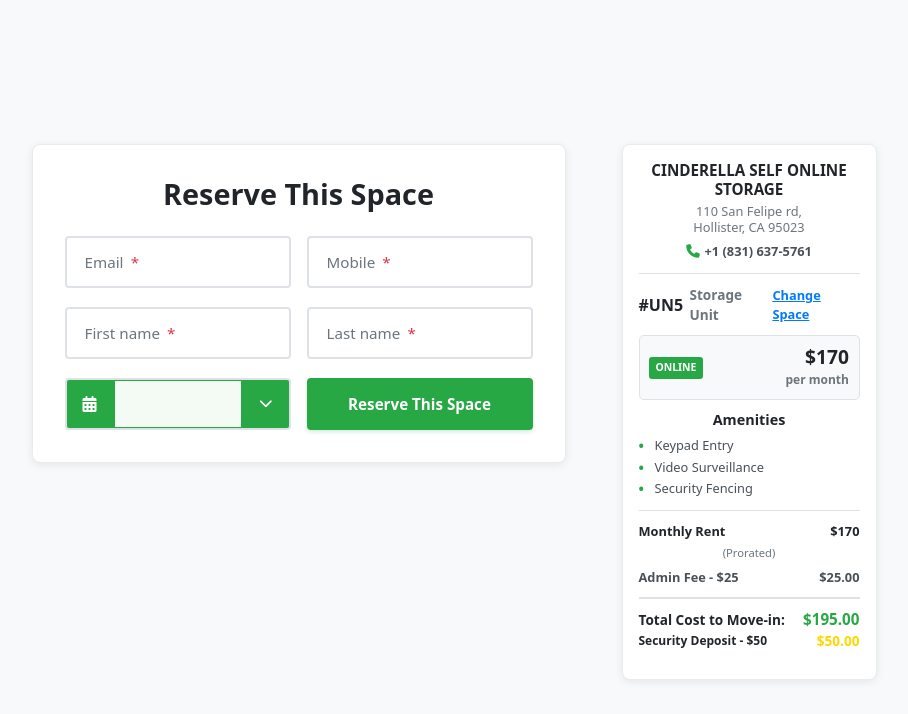
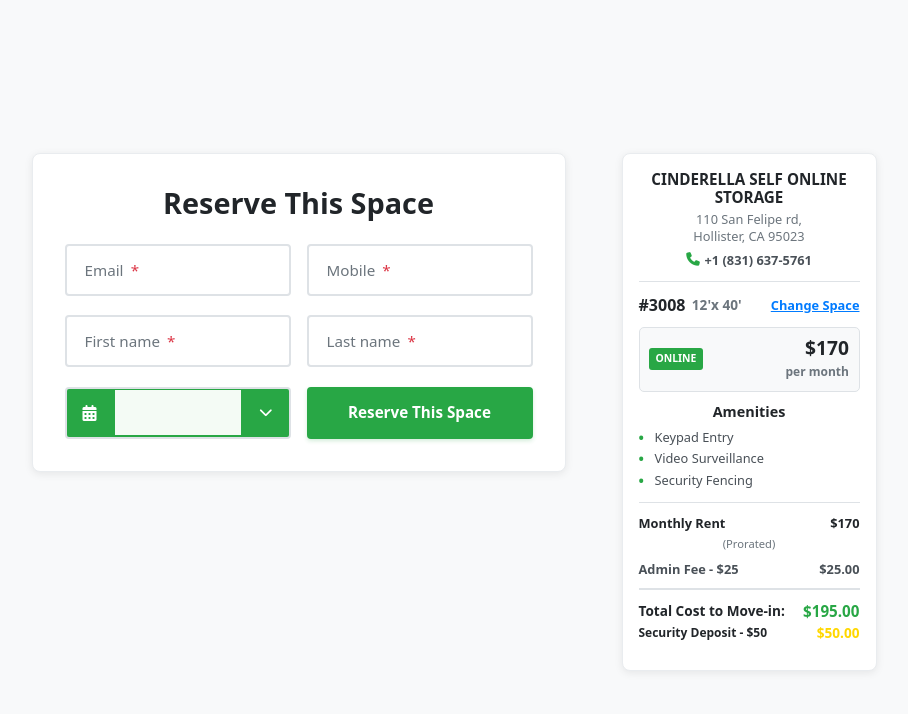
Before and after one commit to aquiiibbb/store-space-pr3, a React (Create React App) app: page /un5 in a window 1280 px wide. Shown: the top 714 px of the page, without its empty margins (186-1094 px from the left). Built offline with nearby package versions, Linux system fonts and the light colour scheme; no server answers.

Commit message:
Update storage unit number and size in un5.jsx

```diff
--- a/src/pages/un5.jsx
+++ b/src/pages/un5.jsx
@@ -353,8 +353,8 @@
                 <div className="space-info">
                   <div className="space-info__header">
                     <div className="space-info__details">
-                      <span className="space-info__number">#UN5</span>
-                      <span className="space-info__size">Storage Unit</span>
+                      <span className="space-info__number">#3008</span>
+                      <span className="space-info__size">12'x 40'</span>
                     </div>
                     <a href="/rent" className="space-info__change-link">Change Space</a>
                   </div>
```
